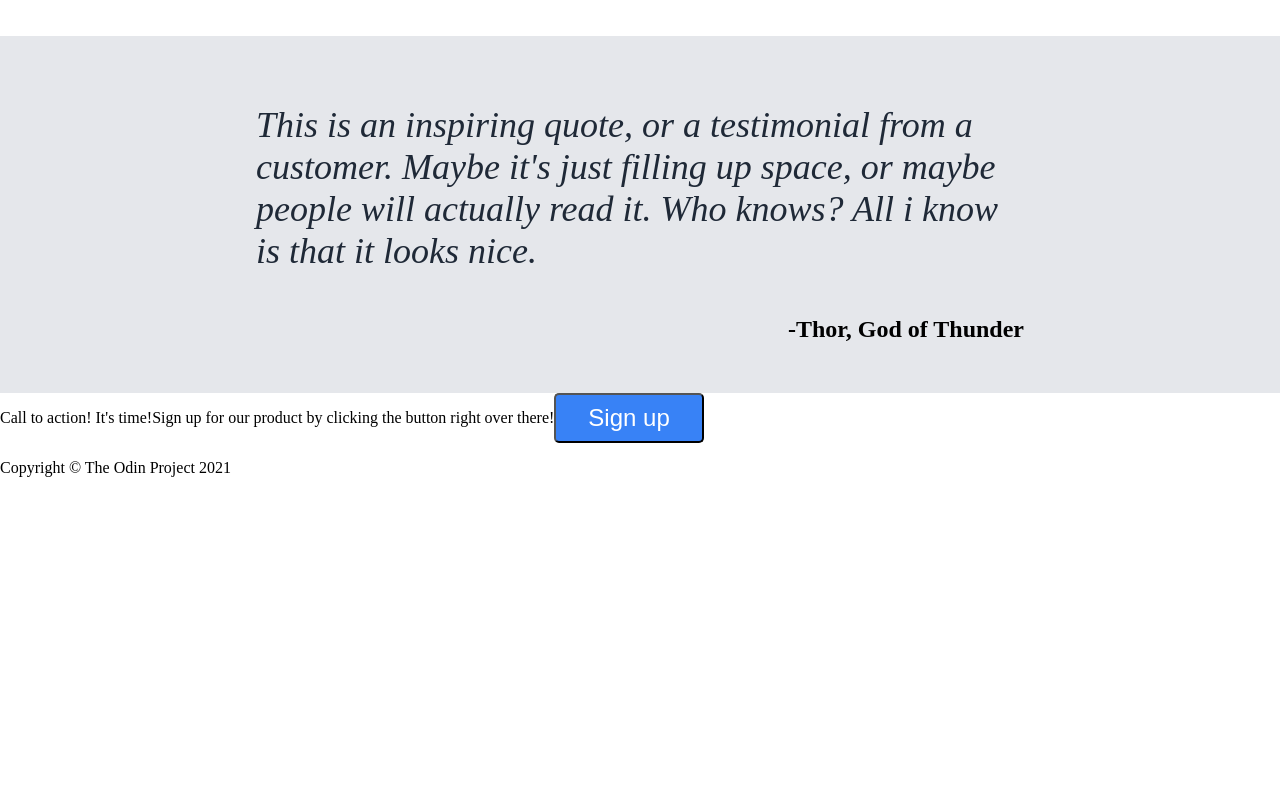
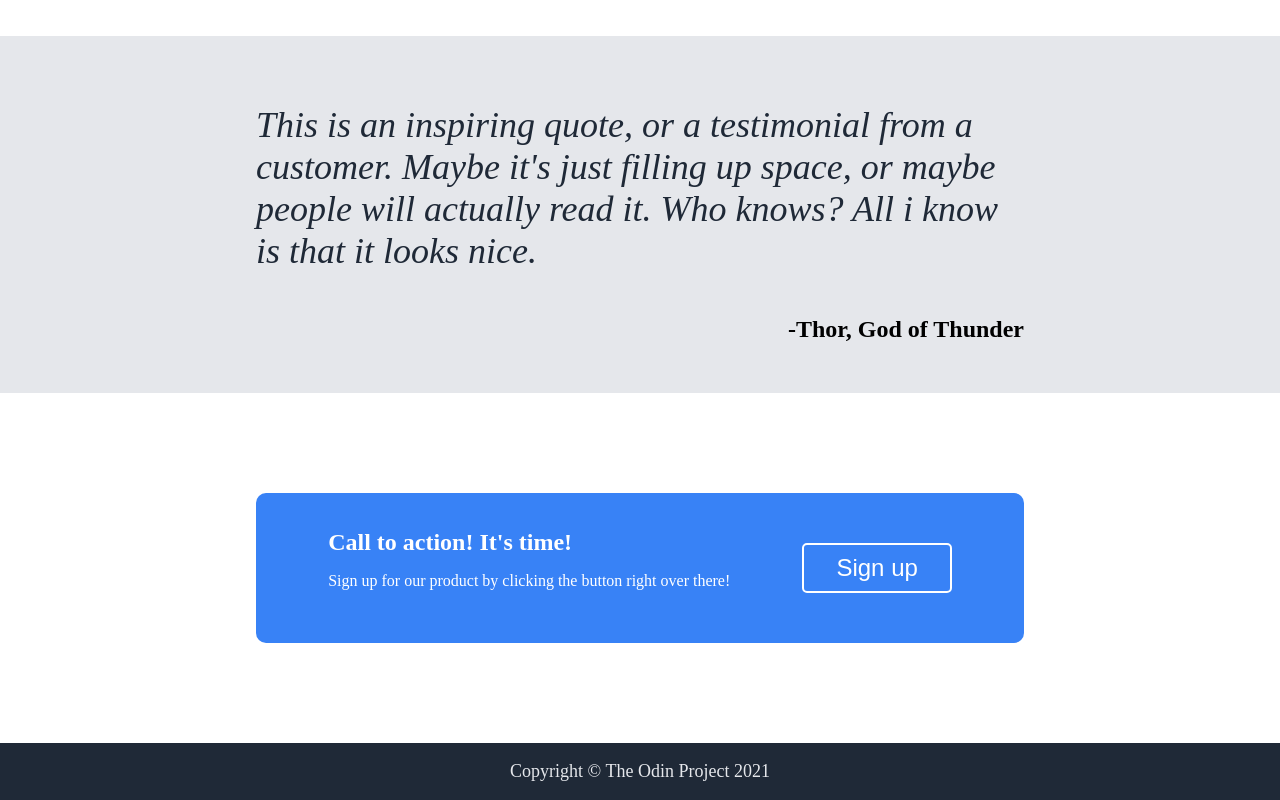
Before and after one commit to xswitch/odin-landing-page, a plain HTML site: page index.html in a window 1280 px wide. Shown: the part 1099-1899 px from the top of the page. Before the commit the page ends 1592 px from the top, so only its background shows below. Drawn offline with Linux system fonts and the light colour scheme.

Commit message:
Finished all parts and footer

```diff
--- a/index.html
+++ b/index.html
@@ -56,11 +56,15 @@
             <p class="author-sign">-Thor, God of Thunder</p>
         </div>
         <div class="part4">
-            <p class="action-header"> Call to action! It's time!</p>
-            <p class="action-text">Sign up for our product by clicking the button
-                 right over there!
-            </p>
-            <button class="sign-up">Sign up</button>
+            <div class="call-to-action">
+                <div class="call-to-action-text">
+                    <p class="action-header"> Call to action! It's time!</p>
+                    <p class="action-text">Sign up for our product by clicking the button
+                         right over there!
+                    </p>
+                </div>
+                <button class="sign-up">Sign up</button>
+            </div>
         </div>
     </div>
     <footer class="footer">
--- a/style.css
+++ b/style.css
@@ -25,7 +25,8 @@ h3 {
 }
 
 a,
-.hero-subtext {
+.hero-subtext,
+.footer-text {
     font-size: 18px;
     color: #E5E7EB;
     text-decoration: none;
@@ -121,6 +122,46 @@ h2 {
     margin: 0;
 }
 
+.part4 {
+    justify-content: center;
+    align-content: center;
+    padding: 100px 0;
+}
+
+.call-to-action {
+    background-color: #3882F6;
+    display: flex;
+    flex: 1;
+    margin: 0 20%;
+    height: 150px;
+    border-radius: 10px;
+    justify-content: space-evenly;
+    align-items: center;
+}
+
+.call-to-action-text {
+    color: white;
+}
+
+.action-header {
+    font-size: 24px;
+    font-weight: bold;
+    margin: 0;
+}
+
+.sign-up {
+    border: 2px solid white;
+    height: 50px;
+}
+
+.footer {
+    background-color: #1F2937;
+}
+
+.footer-text {
+    text-align: center;
+}
+
 .part1,
 .part2,
 .part3,
```
